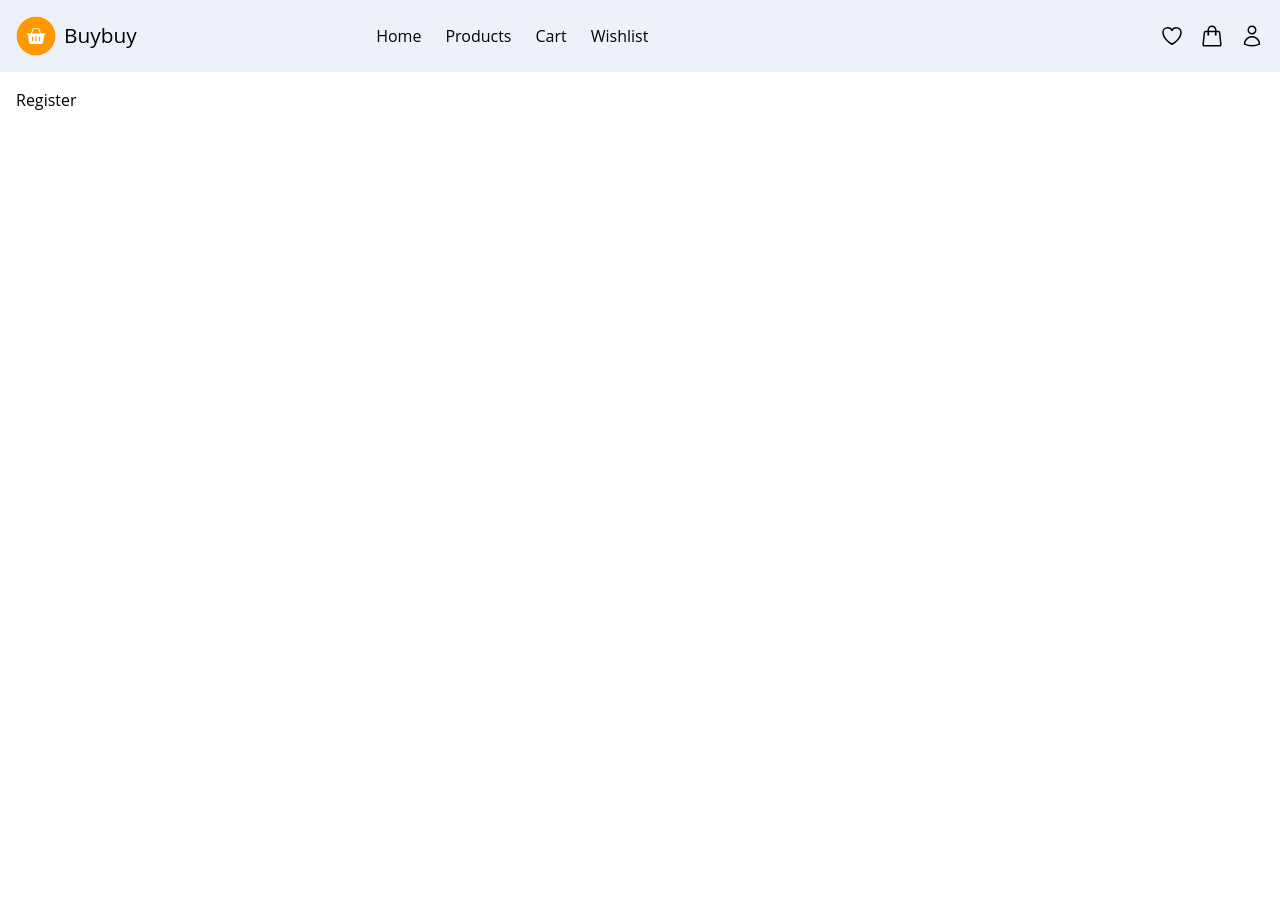
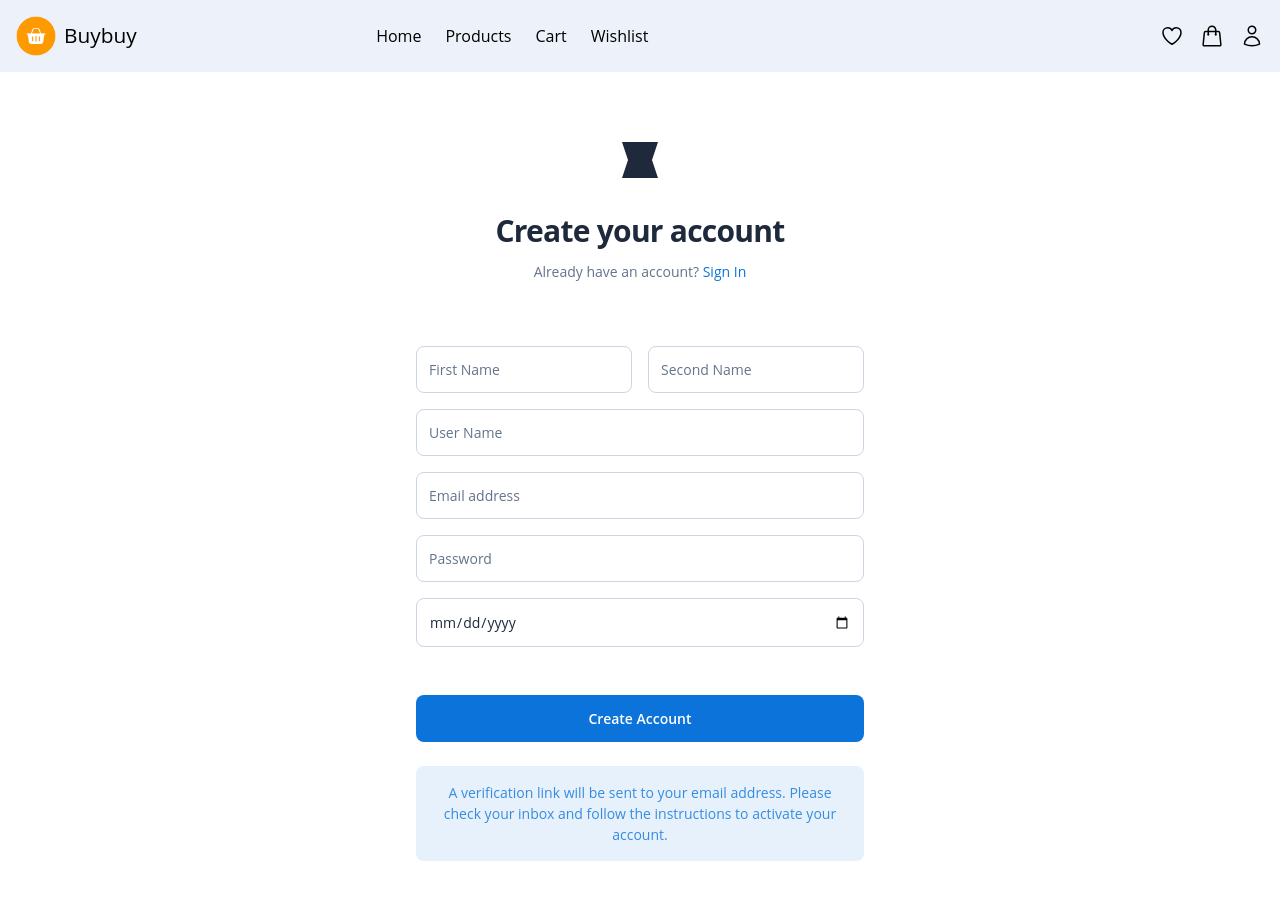
Before and after one commit to hageramadan/Ecommerce_Mearn, a React (Create React App) app: page /register in a window 1280 px wide. Shown: the top 900 px of the page. Before the commit the page ends 800 px from the top, so only its background shows below. Built offline with nearby package versions, Linux system fonts and the light colour scheme.

Commit message:
register static page

```diff
--- /dev/null
+++ b/src/Pages/Register/Register.css
@@ -0,0 +1,226 @@
+@import url('https://fonts.googleapis.com/css2?family=Inter:wght@400;500;700;900&display=swap');
+
+* {
+  box-sizing: border-box;
+}
+
+body {
+  font-family: 'Inter', sans-serif;
+  margin: 0;
+  padding: 0;
+}
+
+.sr-only {
+  position: absolute;
+  width: 1px;
+  height: 1px;
+  padding: 0;
+  margin: -1px;
+  overflow: hidden;
+  clip: rect(0, 0, 0, 0);
+  white-space: nowrap;
+  border: 0;
+}
+
+.signup-wrapper {
+  position: relative;
+  display: flex;
+  width: 100%;
+  min-height: 100vh;
+  flex-direction: column;
+  overflow-x: hidden;
+  /* background-color: #f5f7f8; */
+  color: #1e293b;
+}
+
+.signup-container {
+  display: flex;
+  height: 100%;
+  flex-grow: 1;
+  flex-direction: column;
+}
+
+.signup-main {
+  display: flex;
+  flex: 1;
+  align-items: center;
+  justify-content: center;
+  padding: 3rem 1rem;
+}
+
+@media (min-width: 640px) {
+  .signup-main {
+    padding: 3rem 1.5rem;
+  }
+}
+
+@media (min-width: 1024px) {
+  .signup-main {
+    padding: 3rem 2rem;
+  }
+}
+
+.signup-content {
+  width: 100%;
+  max-width: 28rem;
+  display: flex;
+  flex-direction: column;
+  gap: 2rem;
+}
+
+.signup-header {
+  display: flex;
+  flex-direction: column;
+  align-items: center;
+  text-align: center;
+}
+
+.logo {
+  margin: 0 auto;
+  height: 3rem;
+  width: 3rem;
+  color: #1e293b;
+}
+
+.signup-title {
+  margin-top: 1.5rem;
+  text-align: center;
+  font-size: 1.875rem;
+  font-weight: 700;
+  letter-spacing: -0.025em;
+  color: #1e293b;
+  margin-bottom: 0;
+}
+
+.signup-subtitle {
+  margin-top: 0.5rem;
+  text-align: center;
+  font-size: 0.875rem;
+  color: #64748b;
+  margin-bottom: 0;
+}
+
+.signin-link {
+  font-weight: 500;
+  color: #0b73da;
+  text-decoration: none;
+  transition: color 0.3s ease;
+}
+
+.signin-link:hover {
+  color: rgba(11, 115, 218, 0.8);
+}
+
+.signup-form {
+  margin-top: 2rem;
+  display: flex;
+  flex-direction: column;
+  gap: 1.5rem;
+}
+
+.form-fields {
+  border-radius: 0.5rem;
+  display: flex;
+  flex-direction: column;
+  gap: 1rem;
+}
+
+.name-row {
+  display: grid;
+  grid-template-columns: 1fr 1fr;
+  gap: 1rem;
+}
+
+.name-field {
+  display: flex;
+  flex-direction: column;
+}
+
+.field-group {
+  display: flex;
+  flex-direction: column;
+}
+
+.form-input {
+  position: relative;
+  display: block;
+  width: 100%;
+  appearance: none;
+  border-radius: 0.5rem;
+  border: 1px solid #cbd5e1;
+  background-color: white;
+  padding: 0.75rem;
+  color: #1e293b;
+  font-size: 0.875rem;
+  transition: all 0.3s ease;
+}
+
+.form-input::placeholder {
+  color: #64748b;
+}
+
+.form-input:focus {
+  z-index: 10;
+  border-color: #0b73da;
+  outline: none;
+  box-shadow: 0 0 0 1px #0b73da;
+}
+
+.submit-section {
+  display: flex;
+  flex-direction: column;
+}
+
+.create-account-btn {
+  position: relative;
+  display: flex;
+  width: 100%;
+  justify-content: center;
+  border-radius: 0.5rem;
+  border: 1px solid transparent;
+  background-color: #0b73da;
+  padding: 0.75rem 1rem;
+  font-size: 0.875rem;
+  font-weight: 600;
+  color: white;
+  cursor: pointer;
+  transition: all 0.3s ease;
+}
+
+.create-account-btn:hover {
+  background-color: rgba(11, 115, 218, 0.9);
+}
+
+.create-account-btn:focus {
+  outline: none;
+  box-shadow: 0 0 0 2px #0b73da, 0 0 0 4px rgba(11, 115, 218, 0.1);
+}
+
+.verification-notice {
+  border-radius: 0.5rem;
+  background-color: rgba(11, 115, 218, 0.1);
+  padding: 1rem;
+  text-align: center;
+  font-size: 0.875rem;
+  color: rgba(11, 115, 218, 0.8);
+}
+
+.verification-notice p {
+  margin: 0;
+}
+
+/* Responsive design */
+@media (max-width: 640px) {
+  .signup-main {
+    padding: 2rem 1rem;
+  }
+
+  .signup-title {
+    font-size: 1.5rem;
+  }
+
+  .name-row {
+    grid-template-columns: 1fr;
+    gap: 1rem;
+  }
+}
--- a/src/Pages/Register/Register.js
+++ b/src/Pages/Register/Register.js
@@ -1,9 +1,153 @@
-function Register() {
-    return (
-        <div>
-            <h1>Register</h1>
-        </div>
-    );
-}
+import React, { useState } from 'react';
+import './Register.css';
 
-export default Register
+const Signup = () => {
+  const [formData, setFormData] = useState({
+    firstName: '',
+    secondName: '',
+    userName: '',
+    email: '',
+    password: '',
+    DOB: ''
+  });
+
+  const handleChange = (e) => {
+    const { name, value } = e.target;
+    setFormData(prevState => ({
+      ...prevState,
+      [name]: value
+    }));
+  };
+
+  const handleSubmit = (e) => {
+    e.preventDefault();
+    // Handle signup logic here
+    console.log('Signup attempt:', formData);
+  };
+
+  return (
+    <div className="signup-wrapper">
+      <div className="signup-container">
+        <main className="signup-main">
+          <div className="signup-content">
+            <div className="signup-header">
+              <div className="logo">
+                <svg fill="none" viewBox="0 0 48 48" xmlns="http://www.w3.org/2000/svg">
+                  <path d="M6 6H42L36 24L42 42H6L12 24L6 6Z" fill="currentColor"></path>
+                </svg>
+              </div>
+              <h2 className="signup-title">Create your account</h2>
+              <p className="signup-subtitle">
+                Already have an account?{' '}
+                <a href="#" className="signin-link">Sign In</a>
+              </p>
+            </div>
+
+            <form onSubmit={handleSubmit} className="signup-form">
+              <div className="form-fields">
+                <div className="name-row">
+                  <div className="name-field">
+                    <label htmlFor="first-name" className="sr-only">First Name</label>
+                    <input
+                      className="form-input"
+                      id="first-name"
+                      name="firstName"
+                      placeholder="First Name"
+                      required
+                      type="text"
+                      value={formData.firstName}
+                      onChange={handleChange}
+                    />
+                  </div>
+                  <div className="name-field">
+                    <label htmlFor="second-name" className="sr-only">Second Name</label>
+                    <input
+                      className="form-input"
+                      id="second-name"
+                      name="secondName"
+                      placeholder="Second Name"
+                      required
+                      type="text"
+                      value={formData.secondName}
+                      onChange={handleChange}
+                    />
+                  </div>
+                </div>
+
+                <div className="field-group">
+                  <label htmlFor="user-name" className="sr-only">User Name</label>
+                  <input
+                    className="form-input"
+                    id="user-name"
+                    name="userName"
+                    placeholder="User Name"
+                    required
+                    type="text"
+                    value={formData.userName}
+                    onChange={handleChange}
+                  />
+                </div>
+
+                <div className="field-group">
+                  <label htmlFor="email-address" className="sr-only">Email address</label>
+                  <input
+                    autoComplete="email"
+                    className="form-input"
+                    id="email-address"
+                    name="email"
+                    placeholder="Email address"
+                    required
+                    type="email"
+                    value={formData.email}
+                    onChange={handleChange}
+                  />
+                </div>
+
+                <div className="field-group">
+                  <label htmlFor="password" className="sr-only">Password</label>
+                  <input
+                    autoComplete="new-password"
+                    className="form-input"
+                    id="password"
+                    name="password"
+                    placeholder="Password"
+                    required
+                    type="password"
+                    value={formData.password}
+                    onChange={handleChange}
+                  />
+                </div>
+
+                <div className="field-group">
+                  <label htmlFor="dob" className="sr-only">Date of Birth</label>
+                  <input
+                    className="form-input"
+                    id="dob"
+                    name="DOB"
+                    placeholder="Date of Birth"
+                    required
+                    type="date"
+                    value={formData.DOB}
+                    onChange={handleChange}
+                  />
+                </div>
+              </div>
+
+              <div className="submit-section">
+                <button type="submit" className="create-account-btn">
+                  Create Account
+                </button>
+              </div>
+
+              <div className="verification-notice">
+                <p>A verification link will be sent to your email address. Please check your inbox and follow the instructions to activate your account.</p>
+              </div>
+            </form>
+          </div>
+        </main>
+      </div>
+    </div>
+  );
+};
+
+export default Signup;
```
